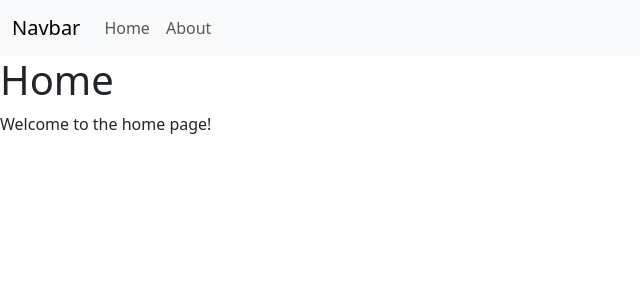
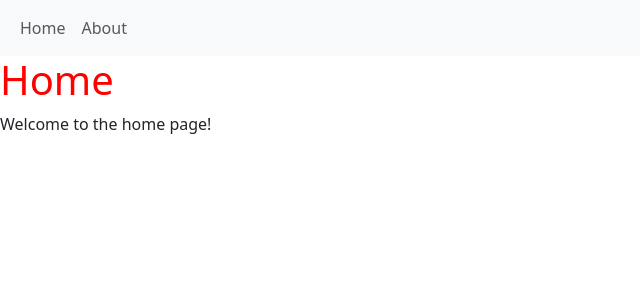
Before and after one commit to cesar-programmer/Django-project-boot, a Django app: page / in a window 1280 px wide. Shown: the top 300 px of the page, without its empty margins (0-640 px from the left). Run offline with Django 4.2, Linux system fonts and the light colour scheme.

Commit message:
finish project

```diff
--- a/pages/templates/base.html
+++ b/pages/templates/base.html
@@ -1,25 +1,26 @@
+{% load static %}
 <!DOCTYPE html>
 <html lang="en">
 <head>
   <meta charset="UTF-8">
   <meta name="viewport" content="width=device-width, initial-scale=1.0">
   <link href="https://cdn.jsdelivr.net/npm/bootstrap@5.3.3/dist/css/bootstrap.min.css" rel="stylesheet" integrity="sha384-QWTKZyjpPEjISv5WaRU9OFeRpok6YctnYmDr5pNlyT2bRjXh0JMhjY6hW+ALEwIH" crossorigin="anonymous">
+  <link href="{% static 'css/base.css' %}" rel="stylesheet">
   <title>{% block title %}{% endblock title %}</title>
 </head>
 <body>
   <nav class="navbar navbar-expand-lg bg-body-tertiary">
     <div class="container-fluid">
-      <a class="navbar-brand" href="#">Navbar</a>
       <button class="navbar-toggler" type="button" data-bs-toggle="collapse" data-bs-target="#navbarNav" aria-controls="navbarNav" aria-expanded="false" aria-label="Toggle navigation">
         <span class="navbar-toggler-icon"></span>
       </button>
       <div class="collapse navbar-collapse" id="navbarNav">
         <ul class="navbar-nav">
           <li class="nav-item">
-            <a class="nav-link" href="/">Home</a>
+            <a class="nav-link" href="{% url 'home' %}">Home</a>
           </li>
           <li class="nav-item">
-            <a class="nav-link" href="/about">About</a>
+            <a class="nav-link" href="{% url 'about' %}">About</a>
           </li>
         </ul>
       </div>
--- /dev/null
+++ b/static/css/base.css
@@ -0,0 +1,3 @@
+h1 {
+  color: red;
+}
```
